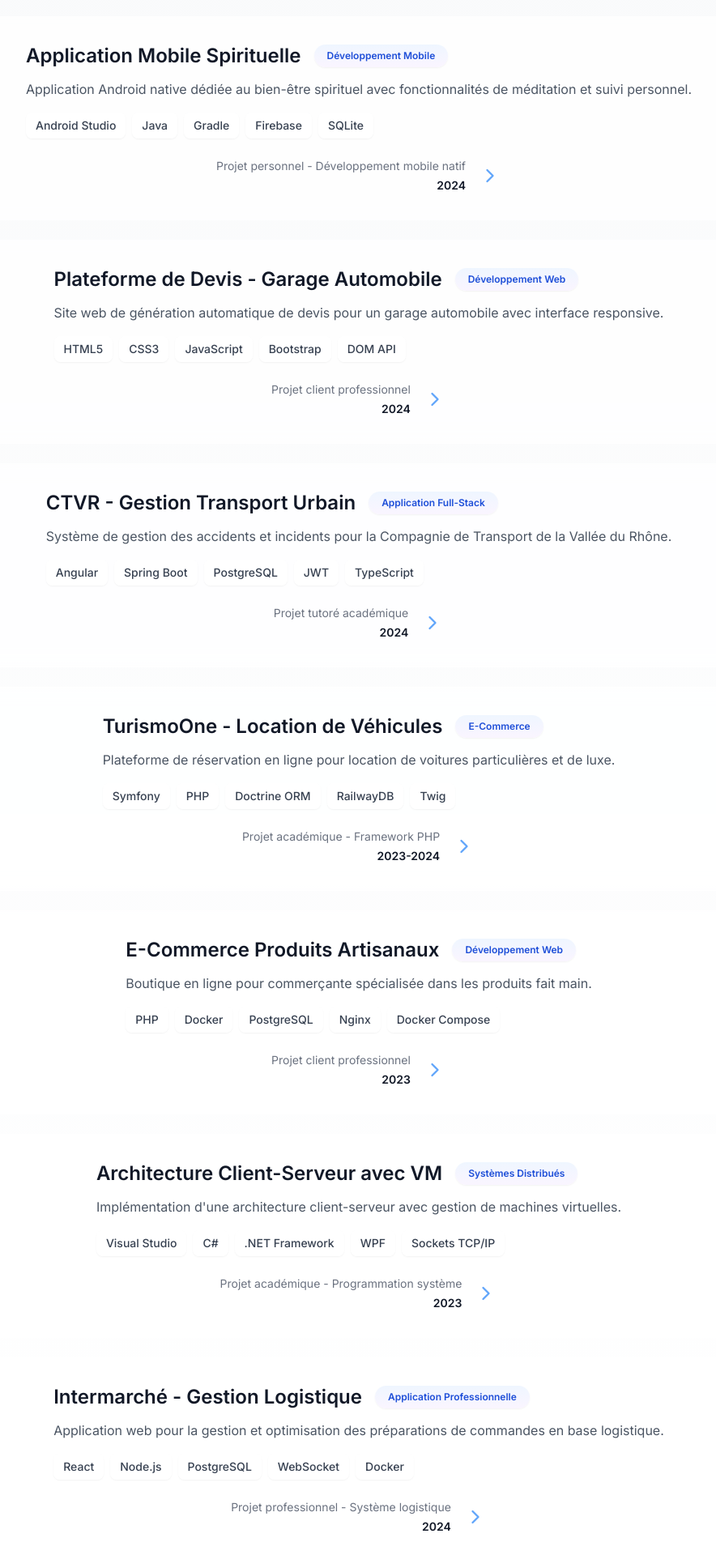
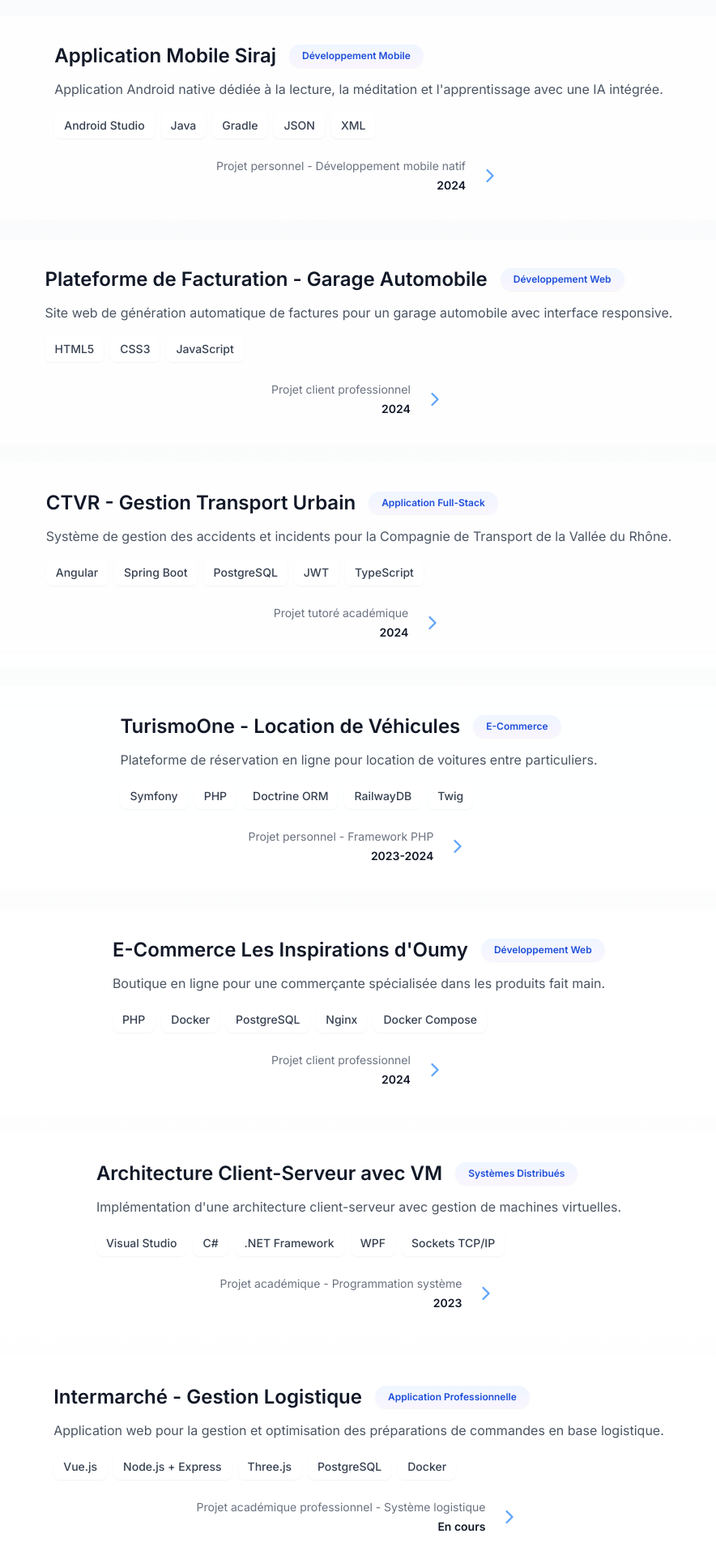
Before and after one commit to Camss213/Portfolio, a React (Vite) app in the folder Portfolio/: page / in a window 1280 px wide. Shown: the part 880-2800 px from the top of the page at 81% size, without its empty margins (197-1081 px from the left). Built offline with nearby package versions, Linux system fonts and the light colour scheme.

Commit message:
amélioration 2

```diff
--- a/Portfolio/src/portfolio.jsx
+++ b/Portfolio/src/portfolio.jsx
@@ -58,29 +58,30 @@ export default function Portfolio() {
   const projets = [
     {
       id: 1,
-      titre: "Application Mobile Spirituelle",
+      titre: "Application Mobile Siraj",
       type: "Développement Mobile",
       annee: "2024",
-      tech: ["Android Studio", "Java", "Gradle", "Firebase", "SQLite"],
-      description: "Application Android native dédiée au bien-être spirituel avec fonctionnalités de méditation et suivi personnel.",
+      tech: ["Android Studio", "Java", "Gradle", "JSON", "XML"],
+      description: "Application Android native dédiée à la lecture, la méditation et l'apprentissage avec une IA intégrée.",
       contexte: "Projet personnel - Développement mobile natif",
-      details: "Développement complet d'une application mobile native Android avec Android Studio. Architecture MVVM, gestion du cycle de vie Android, notifications push via Firebase Cloud Messaging, stockage local avec SQLite et interface Material Design.",
-      competences: ["Architecture Android", "Java", "Firebase", "Material Design", "Optimisation performance"],
+      details: "Développement complet d'une application mobile native Android avec Android Studio. Architecture MVVM, gestion du cycle de vie Android, stockage local avec fichiers JSON et interface Material Design.",
+      competences: ["Architecture Android", "Java", "JSON", "Material Design", "Optimisation performance"],
       impact: "Application native performante avec mode offline complet",
       github: "https://github.com/Camss213/SirajApp"
     },
     {
       id: 2,
-      titre: "Plateforme de Devis - Garage Automobile",
+      titre: "Plateforme de Facturation - Garage Automobile",
       type: "Développement Web",
       annee: "2024",
-      tech: ["HTML5", "CSS3", "JavaScript", "Bootstrap", "DOM API"],
-      description: "Site web de génération automatique de devis pour un garage automobile avec interface responsive.",
+      tech: ["HTML5", "CSS3", "JavaScript"],
+      description: "Site web de génération automatique de factures pour un garage automobile avec interface responsive.",
       contexte: "Projet client professionnel",
-      details: "Développement web front-end en JavaScript vanilla avec manipulation avancée du DOM. Système de calcul dynamique des devis, validation des formulaires côté client, génération de PDF pour impression.",
-      competences: ["JavaScript ES6+", "DOM Manipulation", "Responsive Design", "UX/UI"],
-      impact: "Automatisation complète du processus de devis, gain de temps de 70%",
-      github: "#"
+      details: "Développement web front-end en JavaScript. Système de calcul dynamique des factures, validation des formulaires côté client, génération de PDF pour impression.",
+      competences: ["JavaScript", "Responsive Design", "UX/UI"],
+      impact: "Automatisation complète du processus de génération de facture, gain de temps de 90%",
+      github: "https://github.com/Camss213/Routedupneu",
+      site: "https://routedupneu.netlify.app/"
     },
     {
       id: 3,
@@ -101,8 +102,8 @@ export default function Portfolio() {
       type: "E-Commerce",
       annee: "2023-2024",
       tech: ["Symfony", "PHP", "Doctrine ORM", "RailwayDB", "Twig"],
-      description: "Plateforme de réservation en ligne pour location de voitures particulières et de luxe.",
-      contexte: "Projet académique - Framework PHP",
+      description: "Plateforme de réservation en ligne pour location de voitures entre particuliers.",
+      contexte: "Projet personnel - Framework PHP",
       details: "Développement avec le framework Symfony suivant l'architecture MVC. Utilisation de Doctrine ORM pour la gestion de la base de données RailwayDB, templates Twig pour le rendu.",
       competences: ["Framework Symfony", "ORM Doctrine", "MVC Pattern", "Gestion de projet"],
       impact: "Plateforme complète avec réservations en ligne et gestion automatisée",
@@ -110,11 +111,11 @@ export default function Portfolio() {
     },
     {
       id: 5,
-      titre: "E-Commerce Produits Artisanaux",
+      titre: "E-Commerce Les Inspirations d'Oumy",
       type: "Développement Web",
-      annee: "2023",
+      annee: "2024",
       tech: ["PHP", "Docker", "PostgreSQL", "Nginx", "Docker Compose"],
-      description: "Boutique en ligne pour commerçante spécialisée dans les produits fait main.",
+      description: "Boutique en ligne pour une commerçante spécialisée dans les produits fait main.",
       contexte: "Projet client professionnel",
       details: "Site e-commerce développé en PHP avec architecture containerisée. Configuration Docker multi-conteneurs : Nginx comme reverse proxy, PHP-FPM pour l'exécution et PostgreSQL pour la base de données.",
       competences: ["Architecture Docker", "DevOps", "Multi-conteneurs", "Configuration serveur"],
@@ -132,19 +133,18 @@ export default function Portfolio() {
       details: "Application développée avec Visual Studio et le framework .NET. Interface graphique WPF, implémentation de protocoles réseau avec sockets TCP/IP, gestion du multi-threading.",
       competences: ["Framework .NET", "Programmation réseau", "Multi-threading", "Interface WPF"],
       impact: "Communication client-serveur stable avec gestion multi-clients",
-      github: "#"
     },
     {
       id: 7,
       titre: "Intermarché - Gestion Logistique",
       type: "Application Professionnelle",
-      annee: "2024",
-      tech: ["React", "Node.js", "PostgreSQL", "WebSocket", "Docker"],
+      annee: "En cours",
+      tech: ["Vue.js", "Node.js + Express", "Three.js", "PostgreSQL", "Docker"],
       description: "Application web pour la gestion et optimisation des préparations de commandes en base logistique.",
-      contexte: "Projet professionnel - Système logistique",
-      details: "Application web temps réel avec stack moderne. Frontend React avec Hooks et Context API, backend Node.js avec Express, WebSockets pour les mises à jour en temps réel.",
-      competences: ["React Hooks", "API REST", "WebSocket", "Architecture temps réel", "Optimisation"],
-      impact: "Optimisation de 40% du processus de préparation, réduction des erreurs",
+      contexte: "Projet académique professionnel - Système logistique",
+      details: "Application web temps réel avec stack moderne. Frontend Vue.js avec Composition API, backend Node.js avec Express, WebSockets pour les mises à jour en temps réel.",
+      competences: ["Vue.js Composition API", "API REST", "WebSocket", "Architecture temps réel", "Optimisation"],
+      impact: "Optimisation de 48% du processus de préparation, réduction des erreurs",
       github: "#"
     }
   ];
@@ -483,10 +483,16 @@ export default function Portfolio() {
             </div>
 
             <div className="mt-8 pt-8 border-t border-gray-200">
-              <a href={selectedProject.github} className="w-full py-4 bg-gradient-to-r from-blue-600 to-purple-600 text-white rounded-2xl hover:shadow-2xl hover:scale-105 transition-all duration-300 font-semibold flex items-center justify-center gap-3 text-lg glow-effect">
-                <Github size={24} />
-                Voir le code source
-              </a>
+              <div className="grid grid-cols-2 gap-4">
+                <a href={selectedProject.github} className="py-4 bg-gradient-to-r from-blue-600 to-purple-600 text-white rounded-2xl hover:shadow-2xl hover:scale-105 transition-all duration-300 font-semibold flex items-center justify-center gap-3 text-lg glow-effect">
+                  <Github size={24} />
+                  Code source
+                </a>
+                <a href={selectedProject.site} target="_blank" rel="noopener noreferrer" className="py-4 bg-gradient-to-r from-purple-600 to-pink-600 text-white rounded-2xl hover:shadow-2xl hover:scale-105 transition-all duration-300 font-semibold flex items-center justify-center gap-3 text-lg glow-effect">
+                  <ExternalLink size={24} />
+                  Voir le site
+                </a>
+              </div>
             </div>
           </div>
         </div>
```
